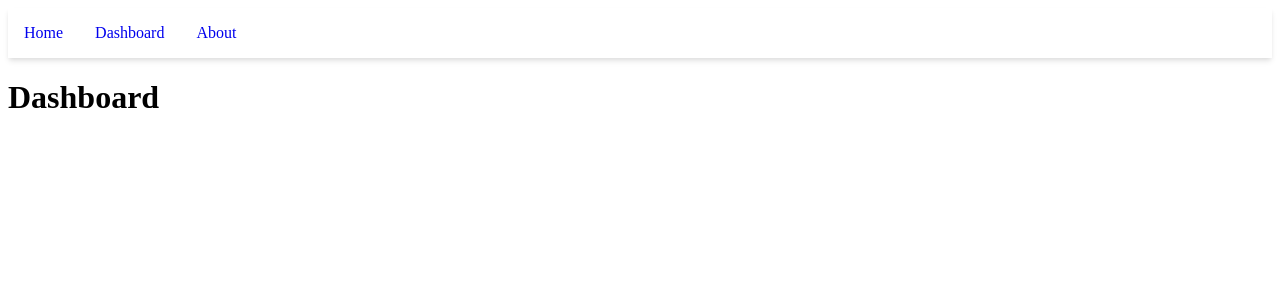
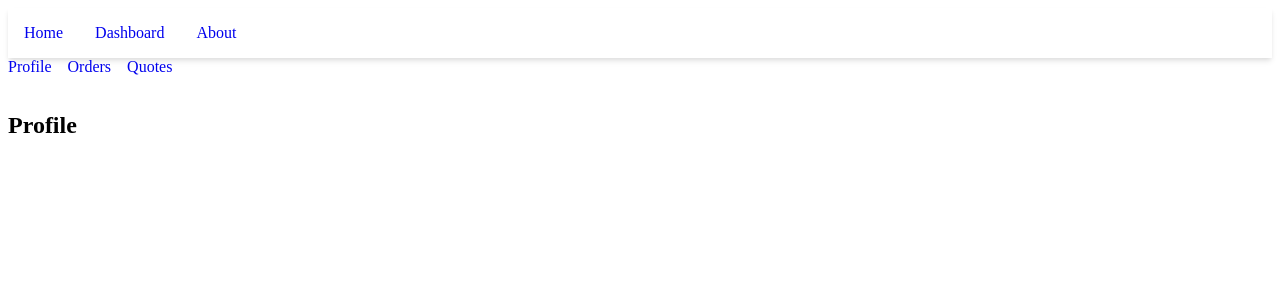
Before and after one commit to TaniaBar/React-tutorial, a React (Create React App) app: page /dashboard in a window 1280 px wide. Shown: the top 300 px of the page. Built offline with nearby package versions, Linux system fonts and the light colour scheme.

Commit message:
added routes in dashboard and changed app.js

```diff
--- a/src/App.js
+++ b/src/App.js
@@ -30,7 +30,7 @@
         {/* Define all the routes */}
         <Routes>
           <Route path="/" element={<Home />}></Route>
-          <Route path="dashboard" element={<Dashboard />}></Route>
+          <Route path="dashboard/*" element={<Dashboard />}></Route>
           <Route path="about" element={<About />}></Route>
           <Route path="*" element={<NotFound />}></Route>
         </Routes>
--- a/src/index.css
+++ b/src/index.css
@@ -16,3 +16,22 @@
 nav a.active {
   background-color: #eee;
 }
+
+.main ul {
+  display: flex;
+  list-style-type: none;
+  margin: 0;
+  padding: 0;
+}
+
+.main ul li {
+  margin-right: 1rem;
+}
+
+.main ul li a {
+  text-decoration: none;
+}
+
+.dashboard {
+  padding: 1rem 0;
+}
--- a/src/pages/Dashboard.js
+++ b/src/pages/Dashboard.js
@@ -1,9 +1,62 @@
+// simple button dashboard
+// const Dashboard = () => {
+//     return (
+//         <div className="dashboard">
+//             <h1>Dashboard</h1>
+//         </div>
+//     );
+// }
+
+// export default Dashboard;
+
+import { Routes, Link, Route } from "react-router-dom";
+
 const Dashboard = () => {
+  return (
+    <div>
+      <ul>
+        <li>
+          <Link to="">Profile</Link>
+        </li>
+        <li>
+          <Link to="orders">Orders</Link>
+        </li>
+        <li>
+          <Link to="quotes">Quotes</Link>
+        </li>
+      </ul>
+      <div className="dashboard">
+        <Routes>
+          <Route path="/" element={<Profile />}></Route>
+          <Route path="orders" element={<Orders />}></Route>
+          <Route path="quotes" element={<Quotes />}></Route>
+        </Routes>
+      </div>
+    </div>
+  );
+};
+
+
+export const Profile = () => {
+  return <h2>Profile</h2>;
+};
+
+export const Orders = () => {
+    const orderIds = ["10001", "10002", "10003"];
     return (
-        <div className="dashboard">
-            <h1>Dashboard</h1>
-        </div>
+      <>
+        <h2>Orders</h2>
+        <ul>
+          {orderIds.map((orderId) => (
+            <li>Voir commande #{orderId}</li>
+          ))}
+        </ul>
+      </>
     );
-}
+  };
+
+export const Quotes = () => {
+  return <h2>Quotes</h2>;
+};
 
 export default Dashboard;
```
